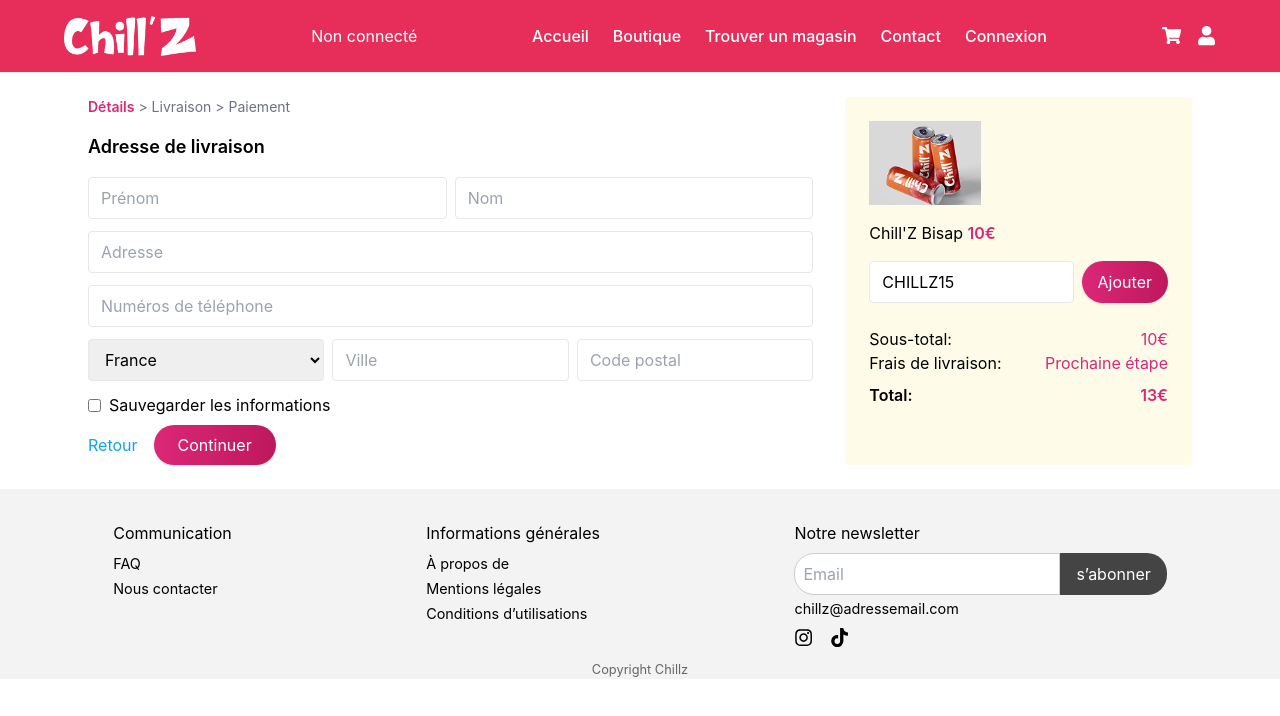
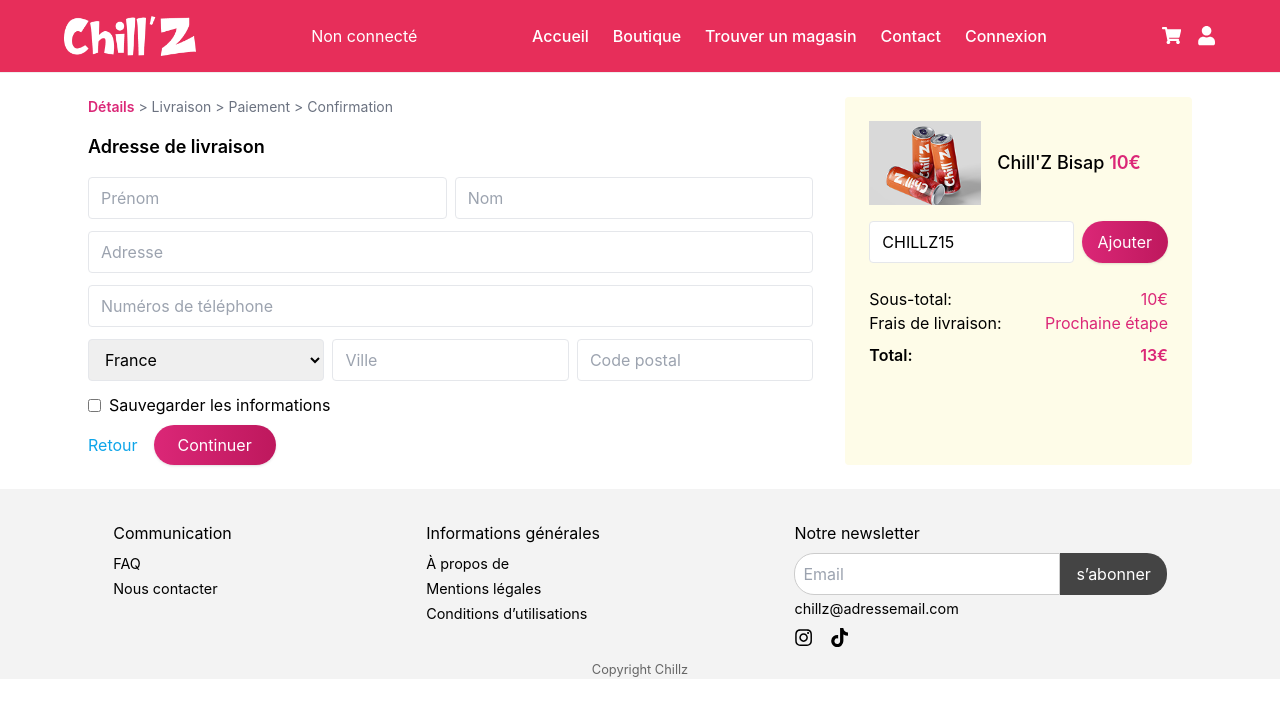
Before and after one commit to amineelkss/chillz-front, a React (Create React App) app: page /checkout in a window 1280 px wide. Shown: the top 716 px of the page. Built offline with nearby package versions, Linux system fonts and the light colour scheme.

Commit message:
cheackout update

```diff
--- a/src/pages/CheckoutSteps.js
+++ b/src/pages/CheckoutSteps.js
@@ -1,8 +1,9 @@
 import React, { useState } from 'react';
+import { CheckCircle2 } from 'lucide-react';
 import bissapCanImage from "../assets/cartImageCanBissap.png";
 
 export default function CheckoutSteps() {
-  const [step, setStep] = useState(2); // Commence à l'étape 2 (Détails)
+  const [step, setStep] = useState(2);
 
   const nextStep = () => setStep((prev) => prev + 1);
   const prevStep = () => setStep((prev) => prev - 1);
@@ -13,7 +14,8 @@
         <nav className="text-sm text-gray-500 mb-4">
           <span className={step === 2 ? 'text-pink-600 font-semibold' : ''}>Détails</span> {'>'} {' '}
           <span className={step === 3 ? 'text-pink-600 font-semibold' : ''}>Livraison</span> {'>'} {' '}
-          <span className={step === 4 ? 'text-pink-600 font-semibold' : ''}>Paiement</span>
+          <span className={step === 4 ? 'text-pink-600 font-semibold' : ''}>Paiement</span> {'>'} {' '}
+          <span className={step === 5 ? 'text-pink-600 font-semibold' : ''}>Confirmation</span>
         </nav>
 
         {step === 2 && (
@@ -76,23 +78,56 @@
               </div>
             </div>
             <button onClick={prevStep} className="text-sky-500 mt-4">Retour</button>
-            <button className="ml-4 bg-gradient-to-r from-pink-600 to-pink-700 text-white px-6 py-2 rounded-full shadow">Payer</button>
+            <button onClick={nextStep} className="ml-4 bg-gradient-to-r from-pink-600 to-pink-700 text-white px-6 py-2 rounded-full shadow">Payer</button>
+          </div>
+        )}
+
+        {step === 5 && (
+          <div className="flex flex-col items-center text-center p-10 bg-green-50 rounded shadow-xl">
+            <CheckCircle2 className="w-20 h-20 text-green-500 mb-4" />
+            <h2 className="text-2xl font-bold text-green-700 mb-2">Paiement validé !</h2>
+            <p className="text-gray-600 mb-6">Merci pour votre commande. Vous recevrez un e-mail de confirmation sous peu.</p>
+            <button className="bg-gradient-to-r from-pink-600 to-pink-700 text-white px-6 py-3 rounded-full shadow">Retour à l'accueil</button>
           </div>
         )}
       </div>
 
-      {/* Colonne droite toujours visible */}
       <div className="bg-yellow-50 p-6 rounded">
-        <img src={bissapCanImage} alt="Chill'Z Bisap" className="mb-4 w-28" />
-        <p>Chill'Z Bisap <span className="text-pink-600 font-semibold">10€</span></p>
+        <div className="flex items-center gap-4 mb-4">
+          <img src={bissapCanImage} alt="Chill'Z Bisap" className="w-28" />
+          <p className="text-lg font-medium">
+            Chill'Z Bisap <span className="text-pink-600 font-semibold">10€</span>
+          </p>
+        </div>
+
         <div className="mt-4 flex gap-2">
-          <input type="text" value="CHILLZ15" className="border rounded px-3 py-2 w-full" readOnly />
-          <button className="bg-gradient-to-r from-pink-600 to-pink-700 text-white px-4 py-2 rounded-full shadow">Ajouter</button>
+          <input
+            type="text"
+            value="CHILLZ15"
+            className="border rounded px-3 py-2 w-full"
+            readOnly
+          />
+          <button className="bg-gradient-to-r from-pink-600 to-pink-700 text-white px-4 py-2 rounded-full shadow">
+            Ajouter
+          </button>
         </div>
+
         <div className="mt-6">
-          <p>Sous-total: <span className="float-right text-pink-600">10€</span></p>
-          <p>Frais de livraison: <span className="float-right text-pink-600">{step >= 3 ? '3€' : 'Prochaine étape'}</span></p>
-          <p className="font-semibold mt-2">Total: <span className="float-right text-pink-600">{step >= 3 ? '13€' : '13€'}</span></p>
+          <p>
+            Sous-total: <span className="float-right text-pink-600">10€</span>
+          </p>
+          <p>
+            Frais de livraison:{' '}
+            <span className="float-right text-pink-600">
+              {step >= 3 ? '3€' : 'Prochaine étape'}
+            </span>
+          </p>
+          <p className="font-semibold mt-2">
+            Total:{' '}
+            <span className="float-right text-pink-600">
+              {step >= 3 ? '13€' : '13€'}
+            </span>
+          </p>
         </div>
       </div>
     </div>
```
